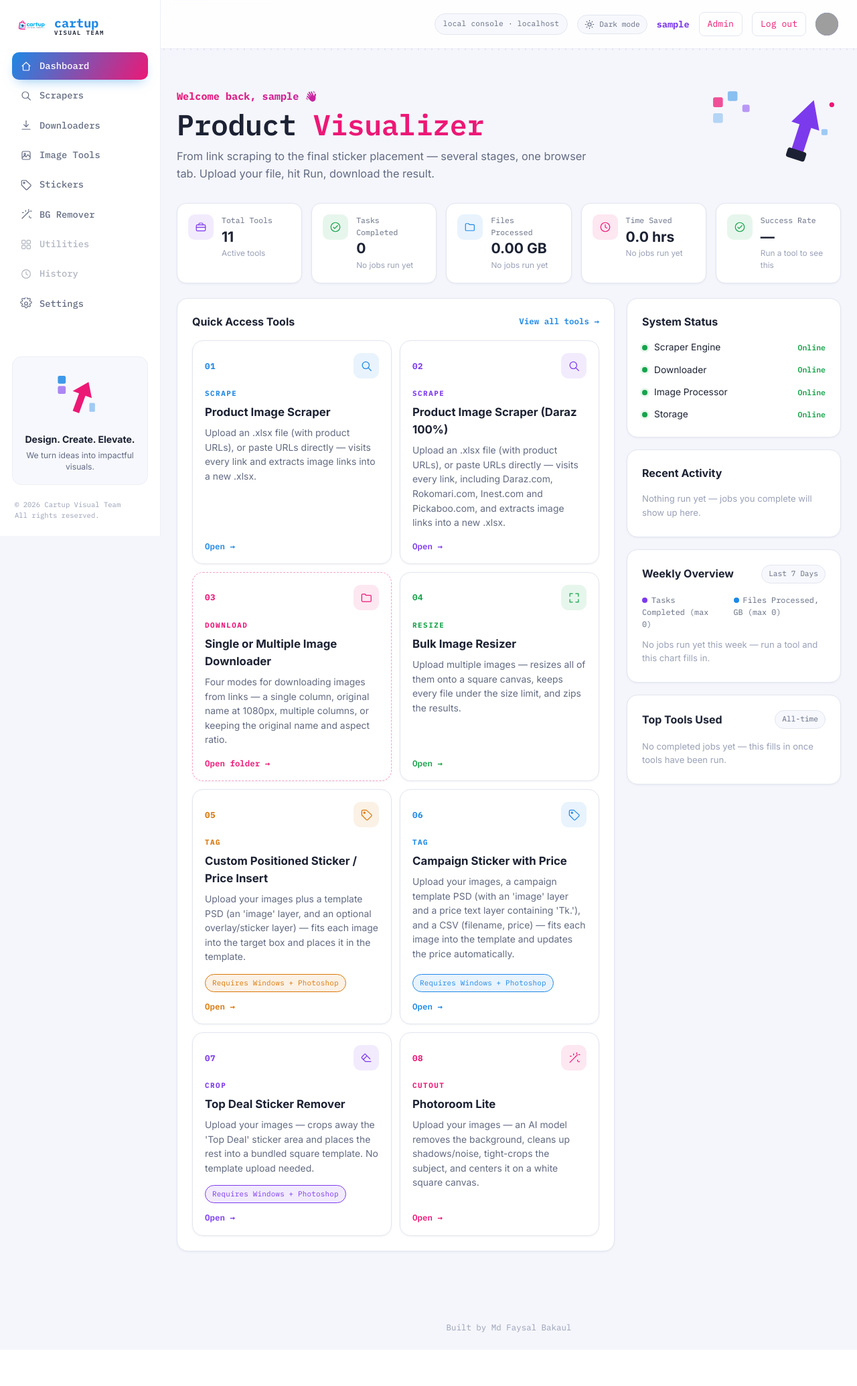
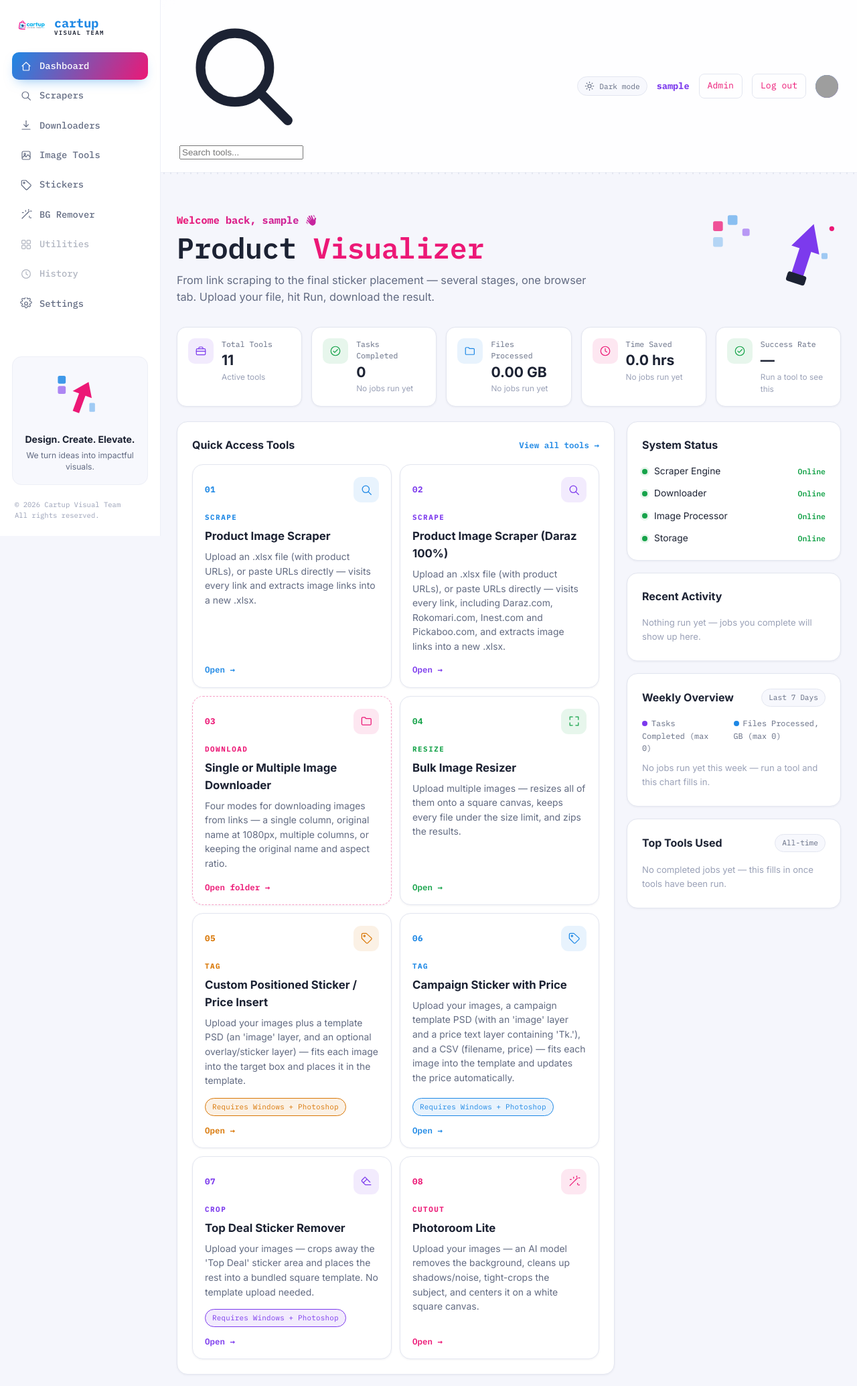
Before and after one commit to faysal580/my-webapp, a Flask app: page / in a window 1280 px wide. Shown: the top 2069 px of the page at 67% size. Before the commit the page ends 1989 px from the top, so only its background shows below. Run offline with Flask 3, Linux system fonts and the light colour scheme; the visitor is signed in with stand-in values (Sample User, id 1); grey boxes are pictures that could not be loaded.

Commit message:
Add files via upload

```diff
--- a/webapp/templates/base.html
+++ b/webapp/templates/base.html
@@ -88,8 +88,14 @@
             <span class="brand-text">VISUAL<span class="brand-accent">TEAM</span></span>
           </a>
         {% endif %}
+        {% if session.get('user') %}
+          <form class="topbar-search" action="{{ url_for('index') }}" method="get" role="search">
+            <svg viewBox="0 0 24 24" fill="none" stroke="currentColor" stroke-width="1.8" stroke-linecap="round" stroke-linejoin="round" aria-hidden="true"><circle cx="10.5" cy="10.5" r="6.5"/><line x1="15.3" y1="15.3" x2="20.5" y2="20.5"/></svg>
+            <input type="search" name="q" value="{{ request.args.get('q', '') }}" placeholder="Search tools..." aria-label="Search tools">
+            {% if request.args.get('stage') %}<input type="hidden" name="stage" value="{{ request.args.get('stage') }}">{% endif %}
+          </form>
+        {% endif %}
         <div class="topbar-right">
-          <span class="brand-sub-pill">local console &middot; {{ request.host }}</span>
           <button class="theme-toggle" type="button" aria-label="Switch to dark mode" title="Switch theme">
             <svg class="theme-icon theme-icon-sun" viewBox="0 0 24 24" fill="none" stroke="currentColor" stroke-width="1.8" stroke-linecap="round" aria-hidden="true"><circle cx="12" cy="12" r="4"/><path d="M12 2v2M12 20v2M4.93 4.93l1.42 1.42M17.65 17.65l1.42 1.42M2 12h2M20 12h2M4.93 19.07l1.42-1.42M17.65 6.35l1.42-1.42"/></svg>
             <svg class="theme-icon theme-icon-moon" viewBox="0 0 24 24" fill="none" stroke="currentColor" stroke-width="1.8" stroke-linecap="round" aria-hidden="true"><path d="M20.5 14.6A8.5 8.5 0 0 1 9.4 3.5 8.5 8.5 0 1 0 20.5 14.6Z"/></svg>
@@ -118,6 +124,29 @@
   </div>
   <script>
     (() => {
+      const searchInput = document.querySelector('.topbar-search input');
+      if (!searchInput) return;
+
+      const cards = [...document.querySelectorAll('.stage-card')];
+      if (!cards.length) return;
+
+      const filterCards = () => {
+        const query = searchInput.value.trim().toLowerCase();
+        cards.forEach((card) => {
+          const searchableText = `${card.dataset.search || ''} ${card.textContent}`.toLowerCase();
+          card.hidden = Boolean(query) && !searchableText.includes(query);
+        });
+        const url = new URL(window.location.href);
+        if (query) url.searchParams.set('q', searchInput.value.trim());
+        else url.searchParams.delete('q');
+        window.history.replaceState({}, '', url);
+      };
+
+      searchInput.addEventListener('input', filterCards);
+    })();
+  </script>
+  <script>
+    (() => {
       const root = document.documentElement;
       const toggle = document.querySelector('.theme-toggle');
       if (!toggle) return;
--- a/webapp/templates/index.html
+++ b/webapp/templates/index.html
@@ -24,7 +24,7 @@
   <div class="stage-grid">
     {% for entry in display_items %}
       {% if entry.kind == "group" %}
-        <a class="stage-card stage-card-folder" href="{{ url_for('folder_page', group_id=entry.id) }}">
+        <a class="stage-card stage-card-folder" data-search="{{ entry.id }} {{ entry.item.name }} {{ entry.item.description }} {{ entry.item.stage }}" href="{{ url_for('folder_page', group_id=entry.id) }}">
           <div class="stage-top">
             <span class="stage-num">{{ "%02d"|format(loop.index) }}</span>
             <span class="stage-icon">{{ entry.item.icon|safe }}</span>
@@ -36,7 +36,7 @@
         </a>
       {% else %}
         {% set card_color = "card-c" ~ (loop.index0 % 5) %}
-        <a class="stage-card {{ card_color }}" href="{{ url_for('tool_page', tool_id=entry.id) }}">
+        <a class="stage-card {{ card_color }}" data-search="{{ entry.id }} {{ entry.item.name }} {{ entry.item.description }} {{ entry.item.stage }}" href="{{ url_for('tool_page', tool_id=entry.id) }}">
           <div class="stage-top">
             <span class="stage-num">{{ "%02d"|format(loop.index) }}</span>
             <span class="stage-icon">{{ entry.item.icon|safe }}</span>
@@ -99,7 +99,7 @@
         <div class="stage-grid stage-grid-compact">
           {% for entry in display_items %}
             {% if entry.kind == "group" %}
-              <a class="stage-card stage-card-folder" href="{{ url_for('folder_page', group_id=entry.id) }}">
+              <a class="stage-card stage-card-folder" data-search="{{ entry.id }} {{ entry.item.name }} {{ entry.item.description }} {{ entry.item.stage }}" href="{{ url_for('folder_page', group_id=entry.id) }}">
                 <div class="stage-top">
                   <span class="stage-num">{{ "%02d"|format(loop.index) }}</span>
                   <span class="stage-icon">{{ entry.item.icon|safe }}</span>
@@ -111,7 +111,7 @@
               </a>
             {% else %}
               {% set card_color = "card-c" ~ (loop.index0 % 5) %}
-              <a class="stage-card {{ card_color }}" href="{{ url_for('tool_page', tool_id=entry.id) }}">
+              <a class="stage-card {{ card_color }}" data-search="{{ entry.id }} {{ entry.item.name }} {{ entry.item.description }} {{ entry.item.stage }}" href="{{ url_for('tool_page', tool_id=entry.id) }}">
                 <div class="stage-top">
                   <span class="stage-num">{{ "%02d"|format(loop.index) }}</span>
                   <span class="stage-icon">{{ entry.item.icon|safe }}</span>
```
